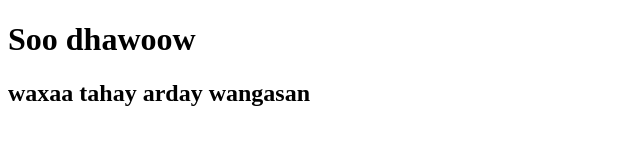
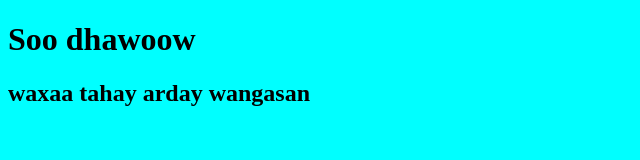
Before and after one commit to HassanSudan/youtube, a plain HTML site: page index.html in a window 1280 px wide. Shown: the whole page, without its empty margins (0-640 px from the left). Drawn offline with Linux system fonts and the light colour scheme.

Commit message:
add style

```diff
--- a/css/style.css
+++ b/css/style.css
@@ -0,0 +1,3 @@
+body{
+    background-color: aqua;
+}
--- a/index.html
+++ b/index.html
@@ -5,6 +5,7 @@
     <meta http-equiv="X-UA-Compatible" content="IE=edge">
     <meta name="viewport" content="width=device-width, initial-scale=1.0">
     <title>Rizaq git</title>
+    <link rel="stylesheet" href="css/style.css">
 </head>
 <body>
     <h1>Soo dhawoow</h1>
```
